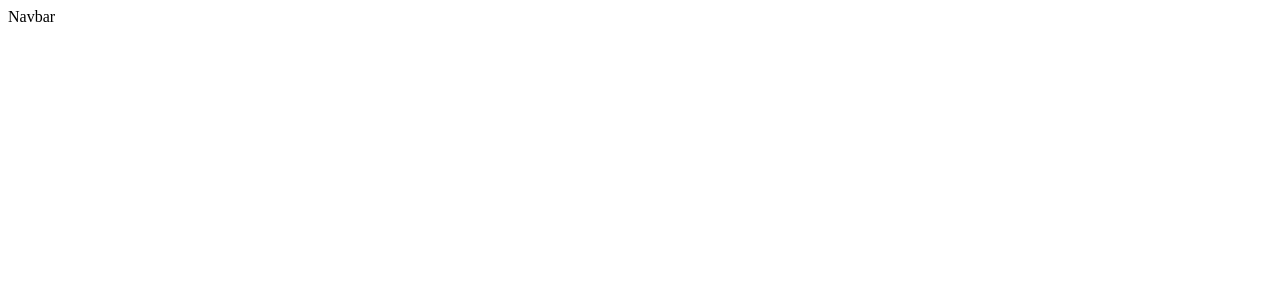
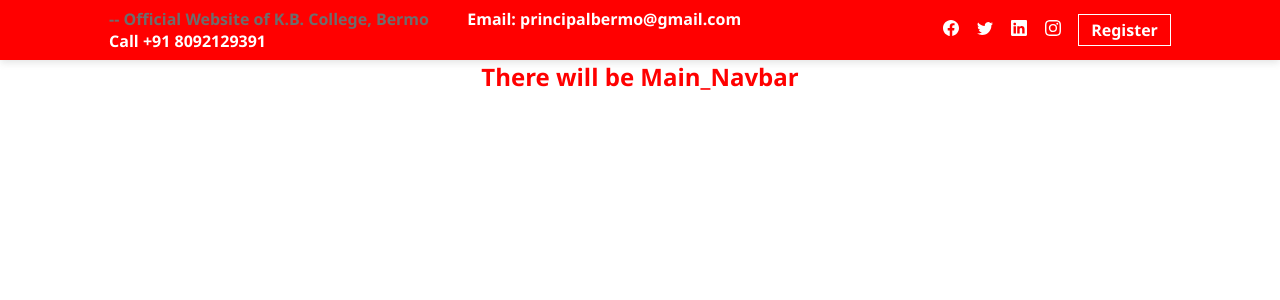
Before and after one commit to mdfaizan973/kb-collage-bermo, a React (Vite) app in the folder kbcollagebermo/: page / in a window 1280 px wide. Shown: the top 300 px of the page. Built offline with nearby package versions, Linux system fonts and the light colour scheme.

Commit message:
able to make top nav

```diff
--- a/kbcollagebermo/package.json
+++ b/kbcollagebermo/package.json
@@ -12,6 +12,7 @@
   "dependencies": {
     "react": "^18.2.0",
     "react-dom": "^18.2.0",
+    "react-icons": "^5.0.1",
     "react-router-dom": "^6.22.0",
     "styled-components": "^6.1.8"
   },
--- a/kbcollagebermo/src/Components/NavBars.jsx/Navbar.jsx
+++ b/kbcollagebermo/src/Components/NavBars.jsx/Navbar.jsx
@@ -1,3 +1,17 @@
+import TobNav from "./TobNav";
+import styled from "styled-components";
 export default function Navbar() {
-  return <div>Navbar</div>;
+  return (
+    <div>
+      <TobNav />
+      <P>There will be Main_Navbar</P>
+    </div>
+  );
 }
+
+const P = styled.p`
+  text-align: center;
+  color: red;
+  font-size: 24px;
+  font-weight: bold;
+`;
--- a/kbcollagebermo/src/Components/NavBars.jsx/TobNav.jsx
+++ b/kbcollagebermo/src/Components/NavBars.jsx/TobNav.jsx
@@ -1,3 +1,81 @@
+import { BsFacebook, BsTwitter, BsLinkedin, BsInstagram } from "react-icons/bs";
+
+import styled from "styled-components";
 export default function TobNav() {
-  return <div>TobNav</div>;
+  return (
+    <Nav>
+      <nav className="main_top_nav">
+        <div className="email_phone">
+          <p className="collage_name">
+            -- Official Website of K.B. College, Bermo
+          </p>
+          <p className="email"> Email: principalbermo@gmail.com</p>
+          <p className="phome">Call +91 8092129391</p>
+        </div>
+        <div className="social_media_icons">
+          <p className="fa">
+            <BsFacebook />
+          </p>
+          <p className="tw">
+            <BsTwitter />
+          </p>
+          <p className="li">
+            <BsLinkedin />
+          </p>
+          <p className="in">
+            <BsInstagram />
+          </p>
+          <p className="register">Register</p>
+        </div>
+      </nav>
+    </Nav>
+  );
 }
+const Nav = styled.nav`
+  background-color: red;
+  box-shadow: rgba(99, 99, 99, 0.2) 0px 2px 8px 0px;
+  nav {
+    display: flex;
+    flex-wrap: wrap;
+    align-items: center;
+    padding: 8px;
+    justify-content: space-around;
+  }
+
+  nav div p {
+    color: white;
+    font-weight: bold;
+    cursor: pointer;
+  }
+
+  .email_phone {
+    display: flex;
+    flex-wrap: wrap;
+    width: 50%;
+    justify-content: space-between;
+    align-items: center;
+  }
+  .collage_name {
+    color: rgb(109, 109, 109);
+  }
+  .social_media_icons {
+    display: flex;
+    flex-wrap: wrap;
+    width: 18%;
+    justify-content: space-between;
+    align-items: center;
+  }
+  .social_media_icons .register {
+    border: 1px solid white;
+    padding: 4px 12px;
+  }
+  @media screen and (min-width: 100px) and (max-width: 450px) {
+    .email_phone {
+      display: none;
+    }
+    .social_media_icons {
+      width: 90%;
+      margin: auto;
+    }
+  }
+`;
--- a/kbcollagebermo/src/index.css
+++ b/kbcollagebermo/src/index.css
@@ -0,0 +1,5 @@
+* {
+  margin: 0;
+  padding: 0;
+  font-family: "Segoe UI", Tahoma, Geneva, Verdana, sans-serif;
+}
```
Also changed, not shown: 1 other file (tests, documents, lock files or other folders).
